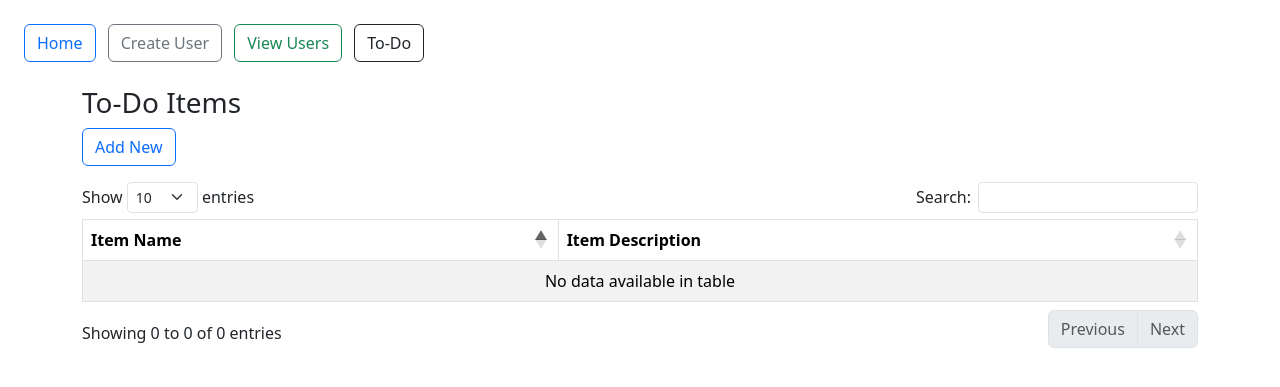
After one commit to ansarisabid84/tutedude_git_assignment, a Flask app: page /todos in a window 1280 px wide. The commit adds this page. Shown: the top 387 px of the page. Run offline with Flask 3, Linux system fonts and the light colour scheme; data that the repository does not hold is empty; some libraries are stand-ins or nearby versions.

```diff
--- a/app.py
+++ b/app.py
@@ -78,11 +78,32 @@ def view_users():
     rows = list(users_col.find({}, {"_id": 0}))
     return render_template("view_users.html", rows=rows)
 
+@app.route("/submittodoitem", methods=["POST"])
+def submit_todo_item():
+    item_name = request.form.get("itemName", "").strip()
+    item_desc = request.form.get("itemDescription", "").strip()
+
+    if not item_name:
+        return render_template("todo.html", error="Item Name is required", old={"itemName": item_name, "itemDescription": item_desc}), 400
+    try:
+        todos_col.insert_one({
+            "itemName": item_name,
+            "itemDescription": item_desc
+        })
+        return redirect(url_for("list_todos"))
+    except Exception as e:
+        return render_template("todo.html", error=f"Failed to save: {e}", old={"itemName": item_name, "itemDescription": item_desc}), 500
+
 ## ToDo code start here
 @app.route("/todo", methods=["GET"])
 def todo_page():
     # form page
     return render_template("todo.html", error=None, old={})
 
+@app.route("/todos", methods=["GET"])
+def list_todos():
+    items = list(todos_col.find({}, {"_id": 0}))
+    return render_template("todos.html", items=items)
+
 if __name__ == "__main__":
     app.run(debug=True)
--- /dev/null
+++ b/templates/todos.html
@@ -0,0 +1,24 @@
+{% extends "base.html" %}
+{% block head %}
+<link href="https://cdn.datatables.net/1.13.6/css/dataTables.bootstrap5.min.css" rel="stylesheet">
+{% endblock %}
+{% block content %}
+<h3>To-Do Items</h3>
+<a href="{{ url_for('todo_page') }}" class="btn btn-outline-primary mb-3">Add New</a>
+
+<table id="todoTable" class="table table-striped table-bordered">
+  <thead>
+    <tr><th>Item Name</th><th>Item Description</th></tr>
+  </thead>
+  <tbody>
+    {% for t in items %}
+      <tr><td>{{ t.itemName }}</td><td>{{ t.itemDescription }}</td></tr>
+    {% endfor %}
+  </tbody>
+</table>
+{% endblock %}
+{% block scripts %}
+<script src="https://cdn.datatables.net/1.13.6/js/jquery.dataTables.min.js"></script>
+<script src="https://cdn.datatables.net/1.13.6/js/dataTables.bootstrap5.min.js"></script>
+<script>$(function(){ $("#todoTable").DataTable(); });</script>
+{% endblock %}
```
Also changed, not shown: templates/todo.html (+9 -1 lines).
